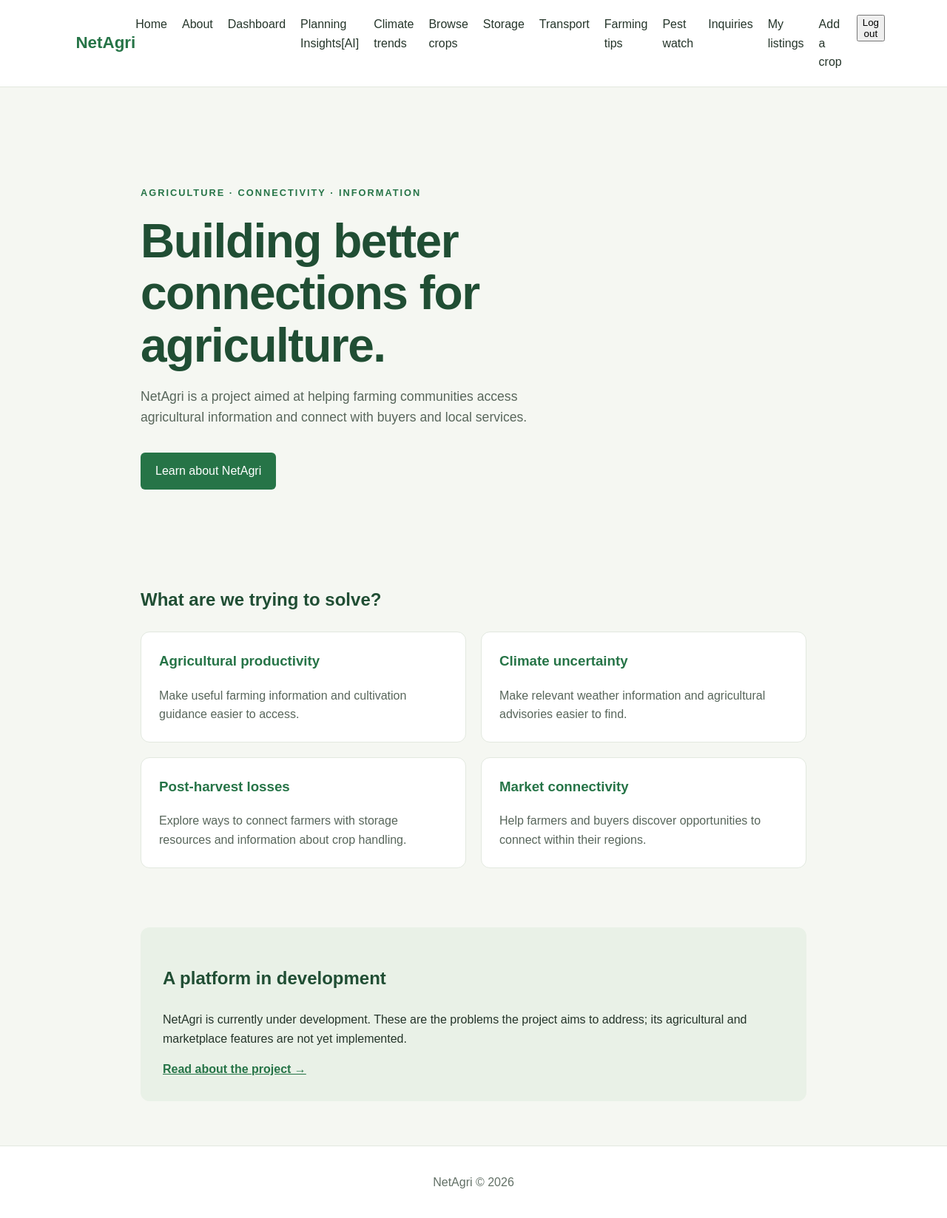
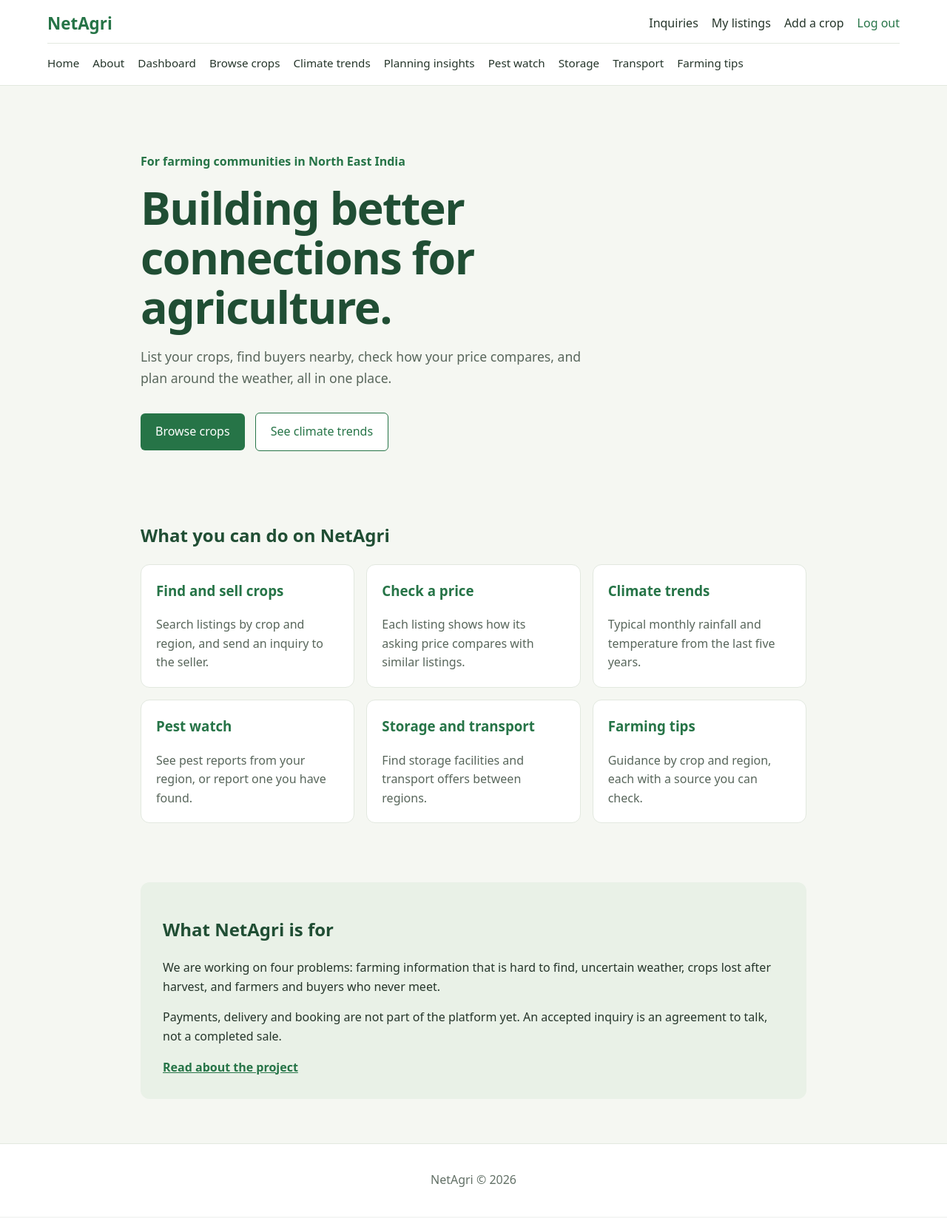
Before and after one commit to bum-head/GoldShip, a Django app: page / in a window 1280 px wide. Shown: the whole page at 74% size. After the commit the page ends 1605 px from the top, so only its background shows below. Run offline with Django 5.2, Linux system fonts and the light colour scheme; the visitor is signed in with stand-in values (Sample User, id 1).

```diff
--- a/NetAgri/pages/static/pages/style.css
+++ b/NetAgri/pages/static/pages/style.css
@@ -1,26 +1,59 @@
+:root {
+    --green: #267447;
+    --green-dark: #1b5835;
+    --green-deep: #204e34;
+    --ink: #25352a;
+    --muted: #58665b;
+    --line: #e2e8df;
+    --bg: #f5f7f2;
+    --tint: #e9f1e7;
+}
+
 * {
     box-sizing: border-box;
 }
 
 body {
     margin: 0;
-    font-family: Arial, sans-serif;
-    background: #f5f7f2;
-    color: #25352a;
+    font-family: system-ui, -apple-system, "Segoe UI", Roboto, Arial, sans-serif;
+    background: var(--bg);
+    color: var(--ink);
     line-height: 1.6;
 }
 
+h1, h2 {
+    color: var(--green-deep);
+    line-height: 1.2;
+}
+
+a {
+    color: var(--green);
+}
+
+:focus-visible {
+    outline: 3px solid #f2b705;
+    outline-offset: 2px;
+}
+
+.muted {
+    color: var(--muted);
+}
+
+/* ---------- Header and navigation ---------- */
+
 .site-header {
     display: flex;
-    justify-content: space-between;
+    flex-wrap: wrap;
     align-items: center;
-    padding: 20px 8%;
+    gap: 8px 24px;
+    padding: 14px 5%;
     background: white;
-    border-bottom: 1px solid #e2e8df;
+    border-bottom: 1px solid var(--line);
 }
 
 .logo {
-    color: #267447;
+    order: 1;
+    color: var(--green);
     font-size: 1.4rem;
     font-weight: bold;
     text-decoration: none;
@@ -28,54 +61,68 @@ body {
 
 nav {
     display: flex;
-    gap: 20px;
+    flex-wrap: wrap;
+    align-items: center;
+    gap: 4px 18px;
 }
 
 nav a {
-    color: #25352a;
+    color: var(--ink);
     text-decoration: none;
+    padding: 4px 0;
 }
 
 nav a:hover {
-    color: #267447;
+    color: var(--green);
+    text-decoration: underline;
 }
 
+.nav-account {
+    order: 2;
+    margin-left: auto;
+}
+
+.nav-main {
+    order: 3;
+    flex-basis: 100%;
+    padding-top: 10px;
+    border-top: 1px solid var(--line);
+    font-size: 0.95rem;
+}
+
+.nav-account form {
+    margin: 0;
+}
+
+.link-button {
+    background: none;
+    border: 0;
+    padding: 4px 0;
+    font: inherit;
+    color: var(--green);
+    cursor: pointer;
+}
+
+.link-button:hover {
+    text-decoration: underline;
+}
+
+.nav-toggle,
+.nav-burger {
+    display: none;
+}
+
+/* ---------- Page layout ---------- */
+
 .container {
-    width: min(900px, 90%);
-    margin: 60px auto;
+    width: min(900px, 92%);
+    margin: 40px auto 60px;
     min-height: 55vh;
 }
 
-.hero {
-    padding: 50px 0;
-    max-width: 650px;
-}
-
-.hero h1 {
-    font-size: clamp(2rem, 5vw, 3.5rem);
-    line-height: 1.15;
-    color: #204e34;
-}
-
-.eyebrow {
-    color: #267447;
-    font-weight: bold;
-    letter-spacing: 2px;
-    font-size: 0.8rem;
-}
-
-.button {
-    display: inline-block;
-    margin-top: 16px;
-    padding: 12px 20px;
-    background: #267447;
-    color: white;
-    text-decoration: none;
-    border-radius: 6px;
-}
-
-.button:hover {
-    background: #1b5835;
+.container.wide {
+    width: min(1120px, 92%);
+    margin-top: 36px;
 }
 
 .content-section {
@@ -87,34 +134,181 @@ nav a:hover {
     text-align: center;
     color: #627066;
     background: white;
-    border-top: 1px solid #e2e8df;
+    border-top: 1px solid var(--line);
 }
 
+/* ---------- Buttons ---------- */
+
+.button {
+    display: inline-block;
+    margin: 16px 10px 0 0;
+    padding: 12px 20px;
+    background: var(--green);
+    color: white;
+    text-decoration: none;
+    border-radius: 6px;
+}
+
+.button:hover {
+    background: var(--green-dark);
+}
+
+.button-secondary {
+    background: white;
+    color: var(--green);
+    border: 1px solid var(--green);
+}
+
+.button-secondary:hover {
+    background: var(--tint);
+}
+
+.button-small {
+    margin: 0;
+    padding: 8px 14px;
+    font-size: 0.95rem;
+}
+
+/* ---------- Forms and tables (zero specificity so page CSS can override) ---------- */
+
+:where(.container input:not([type="checkbox"]):not([type="radio"]),
+       .container select,
+       .container textarea) {
+    font: inherit;
+    padding: 9px 12px;
+    color: var(--ink);
+    background: white;
+    border: 1px solid #c9d3c6;
+    border-radius: 6px;
+    max-width: 100%;
+}
+
+:where(.container textarea) {
+    width: 100%;
+    min-height: 110px;
+}
+
+:where(.container button) {
+    font: inherit;
+    padding: 9px 18px;
+    color: white;
+    background: var(--green);
+    border: 0;
+    border-radius: 6px;
+    cursor: pointer;
+}
+
+:where(.container button:hover) {
+    background: var(--green-dark);
+}
+
+:where(.container form p) {
+    margin: 0 0 14px;
+}
+
+:where(.container form label) {
+    font-weight: 600;
+}
+
+:where(.container table) {
+    width: 100%;
+    border-collapse: collapse;
+    background: white;
+    border: 1px solid var(--line);
+}
+
+:where(.container th, .container td) {
+    padding: 10px 14px;
+    text-align: left;
+    border-bottom: 1px solid var(--line);
+}
+
+:where(.container th) {
+    background: var(--tint);
+    color: var(--green-deep);
+    font-size: 0.9rem;
+}
+
+.filter-bar {
+    display: flex;
+    flex-wrap: wrap;
+    gap: 10px;
+    margin: 24px 0;
+}
+
+.filter-bar input {
+    flex: 1 1 200px;
+}
+
+/* ---------- Cards and notices ---------- */
+
+.problem-card,
+.crop-card,
+.about-card,
+.feature-card {
+    background: white;
+    border: 1px solid var(--line);
+    border-radius: 12px;
+}
+
+.problem-card {
+    padding: 20px 24px;
+}
+
+.problem-card h3,
+.about-card h3,
+.feature-card h3 {
+    color: var(--green);
+    margin-top: 0;
+}
+
+.problem-card p,
+.about-card p,
+.feature-card p {
+    color: var(--muted);
+    margin-bottom: 0;
+}
+
+.notice {
+    margin: 20px 0;
+    padding: 14px 18px;
+    background: var(--tint);
+    border-left: 4px solid var(--green);
+    border-radius: 6px;
+}
+
+/* ---------- Home ---------- */
+
 .hero {
-    padding: 60px 0 70px;
+    padding: 50px 0 60px;
     max-width: 720px;
 }
 
 .hero h1 {
-    font-size: clamp(2.4rem, 6vw, 4rem);
+    font-size: clamp(2.2rem, 6vw, 3.8rem);
     line-height: 1.1;
     letter-spacing: -1.5px;
-    margin: 20px 0;
+    margin: 16px 0 20px;
+}
+
+.eyebrow {
+    color: var(--green);
+    font-weight: bold;
+    margin: 0;
 }
 
 .hero-description {
     max-width: 600px;
     font-size: 1.1rem;
-    color: #58665b;
+    color: var(--muted);
 }
 
 .problems {
-    padding: 40px 0;
+    padding: 20px 0 40px;
 }
 
 .problems h2,
 .next-section h2 {
-    color: #204e34;
     margin-bottom: 24px;
 }
 
@@ -124,48 +318,34 @@ nav a:hover {
     gap: 20px;
 }
 
-.problem-card {
-    padding: 24px;
-    background: white;
-    border: 1px solid #e2e8df;
-    border-radius: 12px;
+.feature-grid {
+    display: grid;
+    grid-template-columns: repeat(3, minmax(0, 1fr));
+    gap: 16px;
 }
 
-.problem-card h3 {
-    color: #267447;
-    margin-top: 0;
+.feature-card {
+    display: block;
+    padding: 20px;
+    text-decoration: none;
 }
 
-.problem-card p {
-    color: #58665b;
-    margin-bottom: 0;
+.feature-card:hover {
+    border-color: var(--green);
 }
 
 .next-section {
     margin: 40px 0;
     padding: 30px;
-    background: #e9f1e7;
+    background: var(--tint);
     border-radius: 12px;
 }
 
 .next-section a {
-    color: #267447;
     font-weight: bold;
 }
 
-@media (max-width: 600px) {
-    .hero {
-        padding: 30px 0 40px;
-    }
-
-    .problem-grid {
-        grid-template-columns: 1fr;
-    }
-
-    .next-section {
-        padding: 20px;
-    }
-}
+/* ---------- About ---------- */
 
 .about-intro {
     max-width: 720px;
--- a/NetAgri/pages/templates/pages/base.html
+++ b/NetAgri/pages/templates/pages/base.html
@@ -14,17 +14,23 @@
     <header class="site-header">
         <a class="logo" href="{% url 'home' %}">NetAgri</a>
 
-        <nav>
+        <input type="checkbox" id="nav-toggle" class="nav-toggle" aria-label="Show or hide the menu">
+        <label for="nav-toggle" class="nav-burger">Menu</label>
+
+        <nav class="nav-main" aria-label="Main">
             <a href="{% url 'home' %}">Home</a>
             <a href="{% url 'about' %}">About</a>
             <a href="{% url 'dashboard' %}">Dashboard</a>
-            <a href="{% url 'resources:advisor' %}">Planning Insights[AI]</a>
+            <a href="{% url 'marketplace:crop_list' %}">Browse crops</a>
             <a href="{% url 'resources:trends' %}">Climate trends</a>
-            <a href="{% url 'marketplace:crop_list' %}">Browse crops</a>
+            <a href="{% url 'resources:advisor' %}">Planning insights</a>
+            <a href="{% url 'resources:pests' %}">Pest watch</a>
             <a href="{% url 'resources:storage' %}">Storage</a>
             <a href="{% url 'resources:transport' %}">Transport</a>
             <a href="{% url 'resources:tips' %}">Farming tips</a>
-            <a href="{% url 'resources:pests' %}">Pest watch</a>
+        </nav>
+
+        <nav class="nav-account" aria-label="Account">
             {% if user.is_authenticated %}
                 <a href="{% url 'marketplace:inquiry_list' %}">Inquiries</a>
                 <a href="{% url 'marketplace:my_listings' %}">My listings</a>
@@ -32,7 +38,7 @@
 
                 <form method="post" action="{% url 'logout' %}">
                     {% csrf_token %}
-                    <button type="submit">Log out</button>
+                    <button type="submit" class="link-button">Log out</button>
                 </form>
             {% else %}
                 <a href="{% url 'login' %}">Log in</a>
--- a/NetAgri/pages/templates/pages/home.html
+++ b/NetAgri/pages/templates/pages/home.html
@@ -5,69 +5,70 @@
 {% block content %}
 
 <section class="hero">
-    <p class="eyebrow">AGRICULTURE · CONNECTIVITY · INFORMATION</p>
+    <p class="eyebrow">For farming communities in North East India</p>
 
     <h1>Building better connections for agriculture.</h1>
 
     <p class="hero-description">
-        NetAgri is a project aimed at helping farming communities
-        access agricultural information and connect with buyers
-        and local services.
+        List your crops, find buyers nearby, check how your price compares,
+        and plan around the weather, all in one place.
     </p>
 
-    <a class="button" href="{% url 'about' %}">
-        Learn about NetAgri
-    </a>
+    <a class="button" href="{% url 'marketplace:crop_list' %}">Browse crops</a>
+    <a class="button button-secondary" href="{% url 'resources:trends' %}">See climate trends</a>
 </section>
 
 <section class="problems">
-    <h2>What are we trying to solve?</h2>
+    <h2>What you can do on NetAgri</h2>
 
-    <div class="problem-grid">
-        <article class="problem-card">
-            <h3>Agricultural productivity</h3>
-            <p>
-                Make useful farming information and cultivation
-                guidance easier to access.
-            </p>
-        </article>
+    <div class="feature-grid">
+        <a class="feature-card" href="{% url 'marketplace:crop_list' %}">
+            <h3>Find and sell crops</h3>
+            <p>Search listings by crop and region, and send an inquiry to the seller.</p>
+        </a>
 
-        <article class="problem-card">
-            <h3>Climate uncertainty</h3>
-            <p>
-                Make relevant weather information and agricultural
-                advisories easier to find.
-            </p>
-        </article>
+        <a class="feature-card" href="{% url 'marketplace:crop_list' %}">
+            <h3>Check a price</h3>
+            <p>Each listing shows how its asking price compares with similar listings.</p>
+        </a>
 
-        <article class="problem-card">
-            <h3>Post-harvest losses</h3>
-            <p>
-                Explore ways to connect farmers with storage
-                resources and information about crop handling.
-            </p>
-        </article>
+        <a class="feature-card" href="{% url 'resources:trends' %}">
+            <h3>Climate trends</h3>
+            <p>Typical monthly rainfall and temperature from the last five years.</p>
+        </a>
 
-        <article class="problem-card">
-            <h3>Market connectivity</h3>
-            <p>
-                Help farmers and buyers discover opportunities
-                to connect within their regions.
-            </p>
-        </article>
+        <a class="feature-card" href="{% url 'resources:pests' %}">
+            <h3>Pest watch</h3>
+            <p>See pest reports from your region, or report one you have found.</p>
+        </a>
+
+        <a class="feature-card" href="{% url 'resources:storage' %}">
+            <h3>Storage and transport</h3>
+            <p>Find storage facilities and transport offers between regions.</p>
+        </a>
+
+        <a class="feature-card" href="{% url 'resources:tips' %}">
+            <h3>Farming tips</h3>
+            <p>Guidance by crop and region, each with a source you can check.</p>
+        </a>
     </div>
 </section>
 
 <section class="next-section">
-    <h2>A platform in development</h2>
+    <h2>What NetAgri is for</h2>
 
     <p>
-        NetAgri is currently under development. These are the
-        problems the project aims to address; its agricultural
-        and marketplace features are not yet implemented.
+        We are working on four problems: farming information that is hard
+        to find, uncertain weather, crops lost after harvest, and farmers
+        and buyers who never meet.
     </p>
 
-    <a href="{% url 'about' %}">Read about the project →</a>
+    <p>
+        Payments, delivery and booking are not part of the platform yet.
+        An accepted inquiry is an agreement to talk, not a completed sale.
+    </p>
+
+    <a href="{% url 'about' %}">Read about the project</a>
 </section>
 
 {% endblock %}
```
Also changed, not shown: other parts of NetAgri/pages/static/pages/style.css (+118 -47 lines), NetAgri/marketplace/templates/marketplace/crop_list.html (+26 -35 lines).
